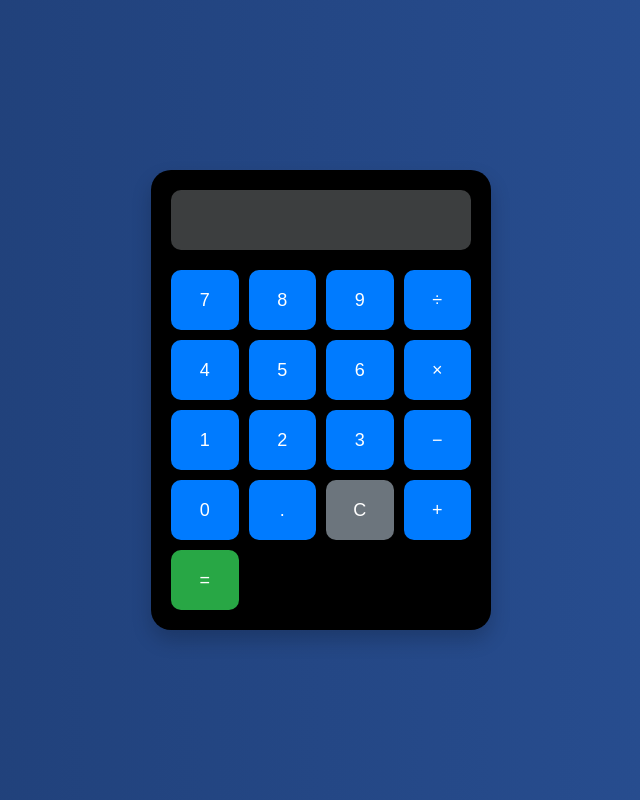
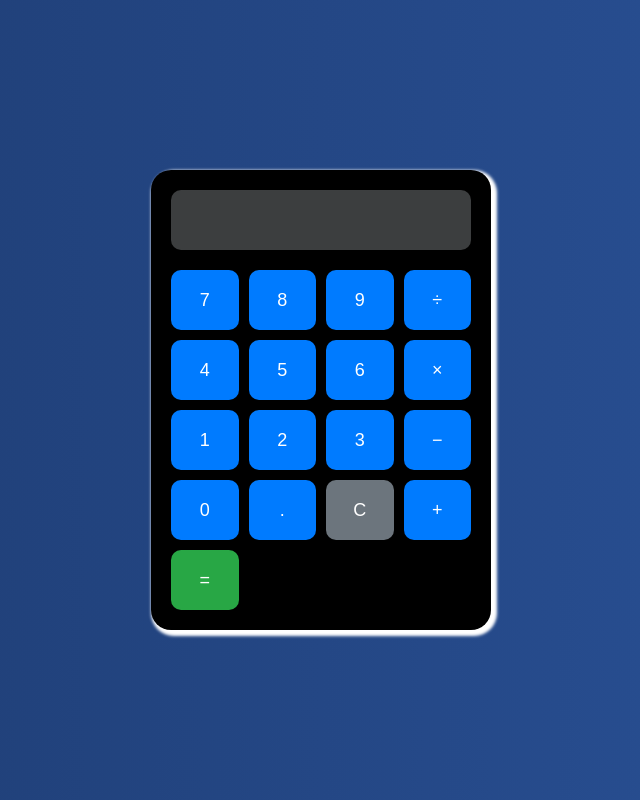
Before and after one commit to robertofmarins/calculadora_js, a plain HTML site: page index.html in a window 1280 px wide. Shown: the whole page, without its empty margins (319-959 px from the left). Drawn offline with Linux system fonts and the light colour scheme.

Commit message:
atualização

```diff
--- a/style.css
+++ b/style.css
@@ -14,6 +14,7 @@ body {
   box-shadow: 0px 10px 20px rgba(0, 0, 0, 0.2);
   padding: 20px;
   width: 300px;
+  box-shadow: 3px 3px 3px 3px #ffffff;
 }
 
 #display {
```
